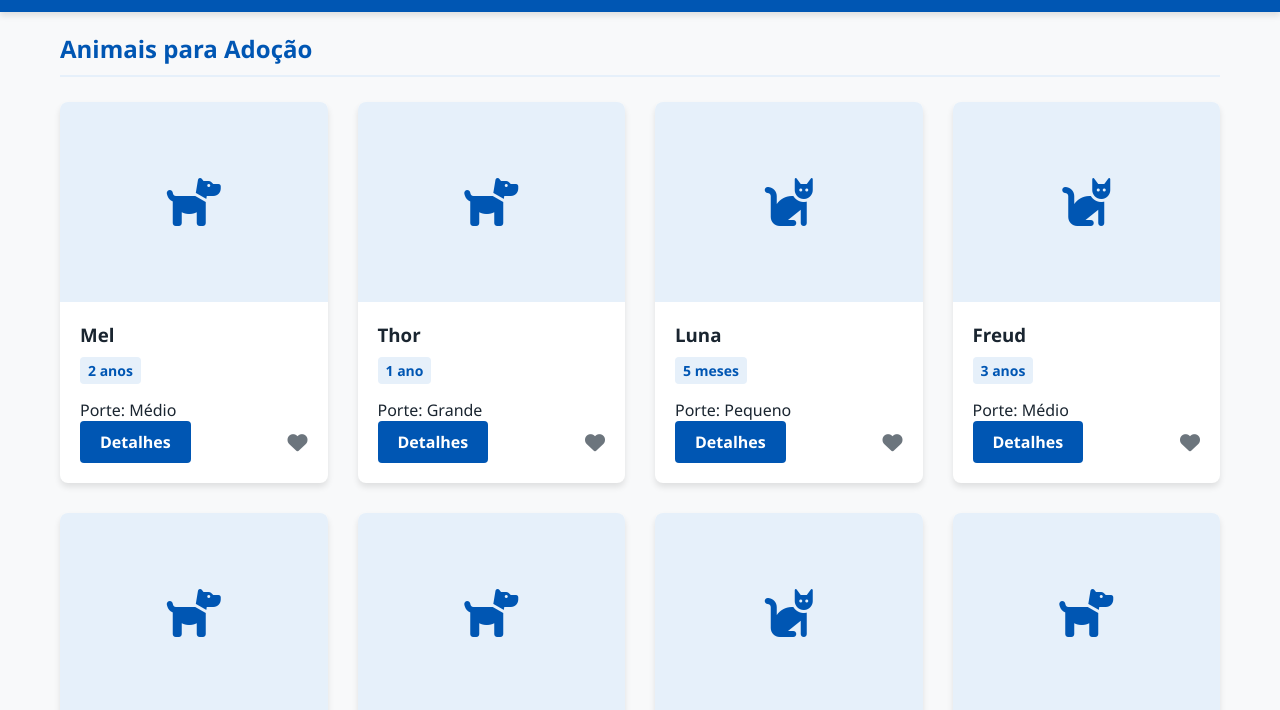
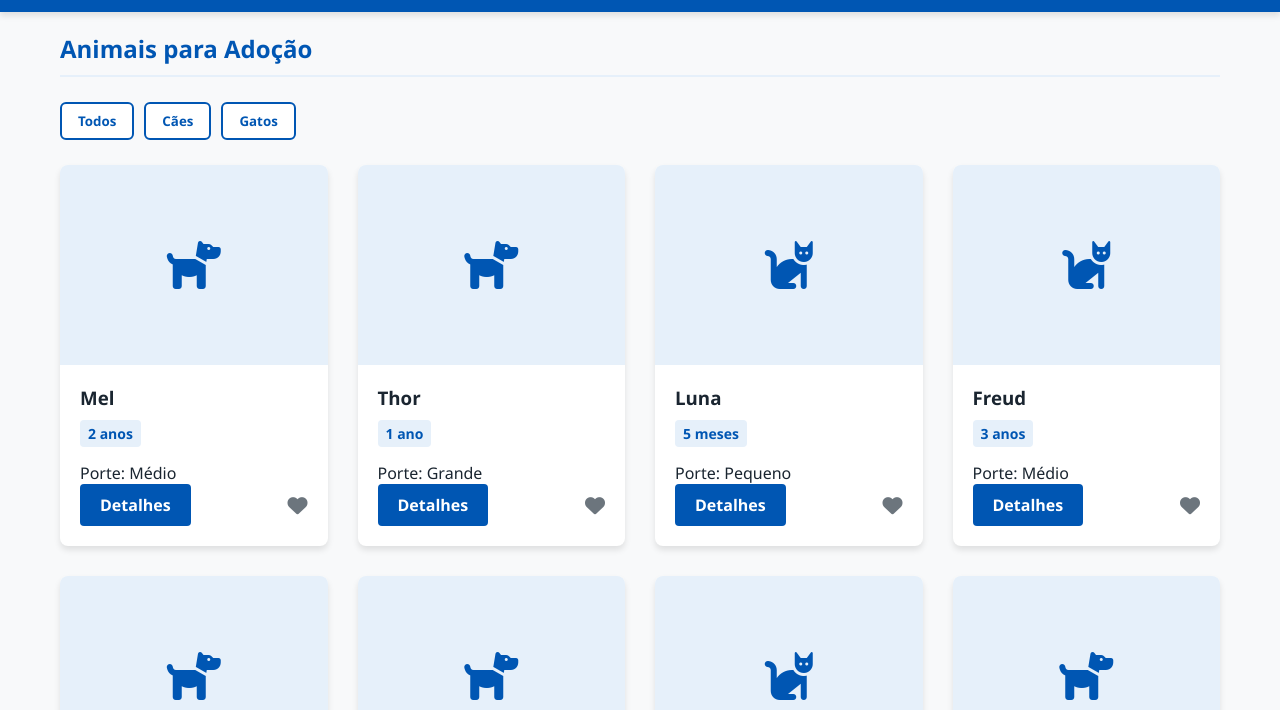
Before and after one commit to Eduarod27/AdoteiPorAmorWeb, a website built with Vite: page index.html in a window 1280 px wide. Both pictures are taken after a click on the button "Ver Animais Disponíveis". Shown: the part 56-766 px from the top of the page. Built offline with nearby package versions, Linux system fonts and the light colour scheme.

Commit message:
implementando os filtros dos pets

```diff
--- a/src/listagem.js
+++ b/src/listagem.js
@@ -1,23 +1,63 @@
 import { animais } from './data.js';
 
 export const ListagemScreen = {
-    render: () => {
-        let favoritos = JSON.parse(localStorage.getItem('adotei_favoritos')) || [];
+    render: (filtro = 'todos') => {
 
-        const cards = animais.map(pet => {
-            const isFav = favoritos.includes(pet.id) ? 'favoritado' : '';
+        let favoritos =
+            JSON.parse(localStorage.getItem('adotei_favoritos')) || [];
+
+        let animaisFiltrados = animais;
+
+        if (filtro === 'cao') {
+            animaisFiltrados = animais.filter(
+                pet => pet.especie === 'Cão'
+            );
+        }
+
+        if (filtro === 'gato') {
+            animaisFiltrados = animais.filter(
+                pet => pet.especie === 'Gato'
+            );
+        }
+
+        const cards = animaisFiltrados.map(pet => {
+
+            const isFav =
+                favoritos.includes(pet.id)
+                    ? 'favoritado'
+                    : '';
+
             return `
                 <div class="card-pet">
-                    <div class="img-placeholder"><i class="fa-solid ${pet.icone}"></i></div>
+                    <div class="img-placeholder">
+                        <i class="fa-solid ${pet.icone}"></i>
+                    </div>
+
                     <div class="card-info">
                         <h3>${pet.nome}</h3>
-                        <span class="tag-idade">${pet.idade}</span>
+
+                        <span class="tag-idade">
+                            ${pet.idade}
+                        </span>
+
                         <p>Porte: ${pet.porte}</p>
+
                         <div class="card-actions">
-                            <button class="btn-primary btn-detalhes" data-id="${pet.id}">Detalhes</button>
-                            <button class="btn-fav ${isFav}" data-id="${pet.id}">
+
+                            <button
+                                class="btn-primary btn-detalhes"
+                                data-id="${pet.id}">
+                                Detalhes
+                            </button>
+
+                            <button
+                                class="btn-fav ${isFav}"
+                                data-id="${pet.id}">
+
                                 <i class="fa-solid fa-heart"></i>
+
                             </button>
+
                         </div>
                     </div>
                 </div>
@@ -25,33 +65,120 @@ export const ListagemScreen = {
         }).join('');
 
         return `
-            <h2 class="section-title">Animais para Adoção</h2>
-            <div class="grid-animais">${cards}</div>
+            <h2 class="section-title">
+                Animais para Adoção
+            </h2>
+
+            <div class="filtros">
+
+                <button
+                    class="btn-filtro"
+                    data-filtro="todos">
+
+                    Todos
+
+                </button>
+
+                <button
+                    class="btn-filtro"
+                    data-filtro="cao">
+
+                    Cães
+
+                </button>
+
+                <button
+                    class="btn-filtro"
+                    data-filtro="gato">
+
+                    Gatos
+
+                </button>
+
+            </div>
+
+            <div class="grid-animais">
+                ${cards}
+            </div>
         `;
     },
-    after_render: (navigateTo) => {
-        // Evento para ir para a tela de Detalhes
-        document.querySelectorAll('.btn-detalhes').forEach(btn => {
+
+    after_render: (navigateTo, filtro = 'todos') => {
+
+        document.querySelectorAll('.btn-filtro')
+            .forEach(btn => {
+
                 btn.addEventListener('click', () => {
-                const id = btn.getAttribute('data-id');
+
+                    const novoFiltro =
+                        btn.getAttribute('data-filtro');
+
+                    const app =
+                        document.getElementById('app');
+
+                    app.innerHTML =
+                        ListagemScreen.render(novoFiltro);
+
+                    ListagemScreen.after_render(
+                        navigateTo,
+                        novoFiltro
+                    );
+                });
+            });
+
+        document.querySelectorAll('.btn-detalhes')
+            .forEach(btn => {
+
+                btn.addEventListener('click', () => {
+
+                    const id =
+                        btn.getAttribute('data-id');
+
                     navigateTo('detalhes', id);
                 });
             });
 
-        // Evento de Favoritar (LocalStorage)
-        document.querySelectorAll('.btn-fav').forEach(btn => {
+        document.querySelectorAll('.btn-fav')
+            .forEach(btn => {
+
                 btn.addEventListener('click', () => {
-                const id = parseInt(btn.getAttribute('data-id'));
-                let favoritos = JSON.parse(localStorage.getItem('adotei_favoritos')) || [];
+
+                    const id =
+                        parseInt(
+                            btn.getAttribute('data-id')
+                        );
+
+                    let favoritos =
+                        JSON.parse(
+                            localStorage.getItem(
+                                'adotei_favoritos'
+                            )
+                        ) || [];
 
                     if (favoritos.includes(id)) {
-                    favoritos = favoritos.filter(favId => favId !== id);
-                    btn.classList.remove('favoritado');
+
+                        favoritos =
+                            favoritos.filter(
+                                favId => favId !== id
+                            );
+
+                        btn.classList.remove(
+                            'favoritado'
+                        );
+
                     } else {
+
                         favoritos.push(id);
-                    btn.classList.add('favoritado');
+
+                        btn.classList.add(
+                            'favoritado'
+                        );
                     }
-                localStorage.setItem('adotei_favoritos', JSON.stringify(favoritos));
+
+                    localStorage.setItem(
+                        'adotei_favoritos',
+                        JSON.stringify(favoritos)
+                    );
                 });
             });
     }
--- a/style.css
+++ b/style.css
@@ -390,3 +390,25 @@ body {
         text-align: center;
     }
 }
+
+.filtros {
+    display: flex;
+    gap: 10px;
+    margin-bottom: 25px;
+}
+
+.btn-filtro {
+    background: white;
+    border: 2px solid #0056b3;
+    color: #0056b3;
+    padding: 8px 16px;
+    border-radius: 6px;
+    cursor: pointer;
+    font-weight: 600;
+    transition: 0.3s;
+}
+
+.btn-filtro:hover {
+    background: #0056b3;
+    color: white;
+}
```
Lines whose indentation alone changed are shown as unchanged.
